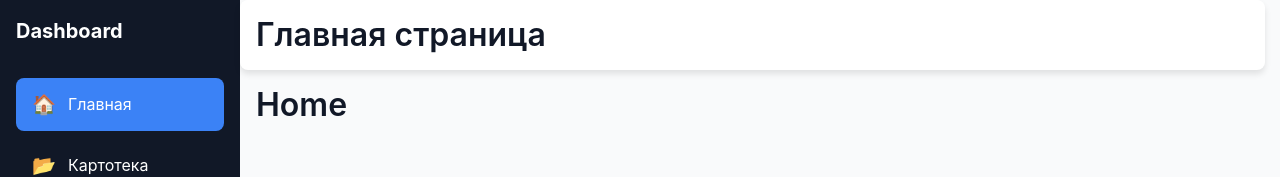
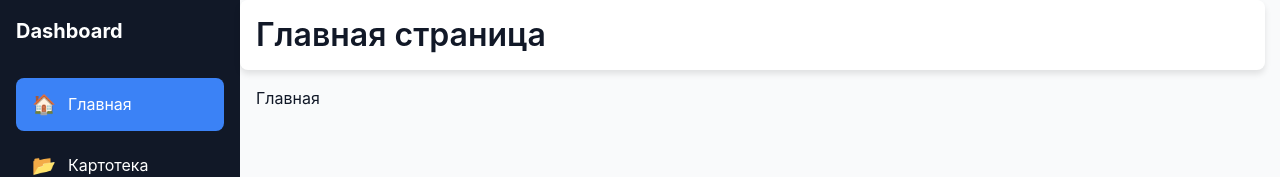
Before and after one commit to skufirovan/react-dashboard, a React (Vite) app: page / in a window 1280 px wide. Shown: the top 177 px of the page. Built offline with nearby package versions, Linux system fonts and the light colour scheme.

Commit message:
refactor: tweak home page

```diff
--- a/src/pages/HomePage/HomePage.jsx
+++ b/src/pages/HomePage/HomePage.jsx
@@ -1,3 +1,3 @@
 export const HomePage = () => {
-  return <h1>Home</h1>;
+  return <p>Главная</p>;
 };
```
